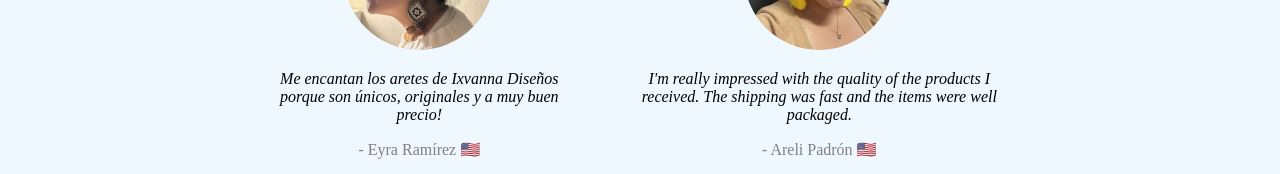
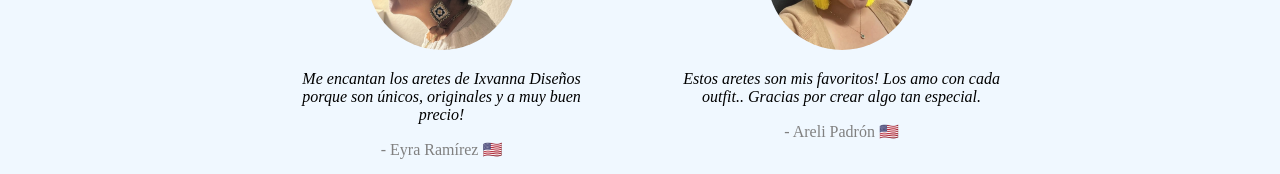
Before and after one commit to Damanger/ixvanna, a React (Create React App) app: page / in a window 1280 px wide. Shown: the part 724-898 px from the top of the page. Built offline with nearby package versions, Linux system fonts and the light colour scheme; no server answers.

Commit message:
Update Home.jsx
Updating comment

```diff
--- a/src/components/Home.jsx
+++ b/src/components/Home.jsx
@@ -56,7 +56,7 @@ export default function Home(){
                         <div className="quote-item">
                             <img alt="User 2" height="150" src="./clienta0.png" width="150" className="user-image"/>
                             <blockquote className="quote">
-                                I'm really impressed with the quality of the products I received. The shipping was fast and the items were well packaged.
+                                Estos aretes son mis favoritos! Los amo con cada outfit.. Gracias por crear algo tan especial.
                             </blockquote>
                             <p className="user-name">- Areli Padrón 🇺🇸</p>
                         </div>
```
